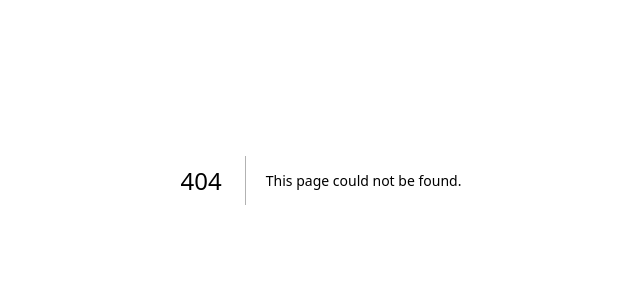
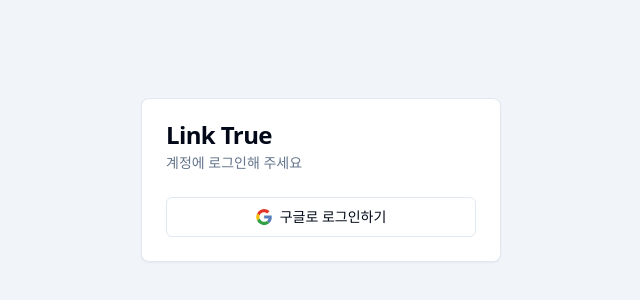
Before and after one commit to toy-crane/fastcampus-optimize-performance, a Next.js app in the folder apps/linktrue/: page /login in a window 1280 px wide. Before the commit this address had no page. Shown: the part 220-520 px from the top of the page, without its empty margins (319-959 px from the left). Built offline with nearby package versions, Linux system fonts and the light colour scheme.

Commit message:
Google OAuth 회원 가입 및 로그인 페이지 구현

```diff
--- /dev/null
+++ b/apps/linktrue/app/auth/callback/route.ts
@@ -0,0 +1,30 @@
+import { NextResponse } from "next/server";
+// The client you created from the Server-Side Auth instructions
+import { createClient } from "@/utils/supabase/server";
+
+export async function GET(request: Request) {
+  const { searchParams, origin } = new URL(request.url);
+  const code = searchParams.get("code");
+  // if "next" is in param, use it as the redirect URL
+  const next = searchParams.get("next") ?? "/";
+
+  if (code) {
+    const supabase = createClient();
+    const { error } = await supabase.auth.exchangeCodeForSession(code);
+    if (!error) {
+      const forwardedHost = request.headers.get("x-forwarded-host"); // original origin before load balancer
+      const isLocalEnv = process.env.NODE_ENV === "development";
+      if (isLocalEnv) {
+        // we can be sure that there is no load balancer in between, so no need to watch for X-Forwarded-Host
+        return NextResponse.redirect(`${origin}${next}`);
+      } else if (forwardedHost) {
+        return NextResponse.redirect(`https://${forwardedHost}${next}`);
+      } else {
+        return NextResponse.redirect(`${origin}${next}`);
+      }
+    }
+  }
+
+  // return the user to an error page with instructions
+  return NextResponse.redirect(`${origin}/auth/auth-code-error`);
+}
--- /dev/null
+++ b/apps/linktrue/app/login/page.tsx
@@ -0,0 +1,56 @@
+import { GoogleIcon } from "@/components/icons";
+import { Button } from "@/components/ui/button";
+import {
+  Card,
+  CardHeader,
+  CardTitle,
+  CardDescription,
+  CardContent,
+} from "@/components/ui/card";
+import { createClient } from "@/utils/supabase/server";
+import { headers } from "next/headers";
+import { redirect } from "next/navigation";
+
+function Page() {
+  const loginWithGoogle = async () => {
+    "use server";
+    const origin = headers().get("origin");
+    const supabase = createClient();
+    const { error, data } = await supabase.auth.signInWithOAuth({
+      provider: "google",
+      options: {
+        redirectTo: `${origin}/auth/callback`,
+      },
+    });
+    if (error) {
+      throw error;
+    } else {
+      redirect(data.url);
+    }
+  };
+
+  return (
+    <div className="min-h-screen flex items-center justify-center bg-muted">
+      <Card className="w-[360px]">
+        <CardHeader>
+          <CardTitle>Link True</CardTitle>
+          <CardDescription>계정에 로그인해 주세요</CardDescription>
+        </CardHeader>
+        <CardContent>
+          <form>
+            <Button
+              variant="outline"
+              className="w-full"
+              formAction={loginWithGoogle}
+            >
+              <GoogleIcon className="mr-2 h-4 w-4" />
+              구글로 로그인하기
+            </Button>
+          </form>
+        </CardContent>
+      </Card>
+    </div>
+  );
+}
+
+export default Page;
--- a/apps/linktrue/app/page.tsx
+++ b/apps/linktrue/app/page.tsx
@@ -1,6 +1,9 @@
 import { Button } from "@/components/ui/button";
+import { createClient } from "@/utils/supabase/server";
 
-function Page() {
+async function Page() {
+  const supabase = createClient();
+
   return (
     <div className="container">
       <Button>Hello</Button>
--- /dev/null
+++ b/apps/linktrue/app/signup/page.tsx
@@ -0,0 +1,56 @@
+import { GoogleIcon } from "@/components/icons";
+import { Button } from "@/components/ui/button";
+import {
+  Card,
+  CardHeader,
+  CardTitle,
+  CardDescription,
+  CardContent,
+} from "@/components/ui/card";
+import { createClient } from "@/utils/supabase/server";
+import { headers } from "next/headers";
+import { redirect } from "next/navigation";
+
+function Page() {
+  const signupWithGoogle = async () => {
+    "use server";
+    const origin = headers().get("origin");
+    const supabase = createClient();
+    const { error, data } = await supabase.auth.signInWithOAuth({
+      provider: "google",
+      options: {
+        redirectTo: `${origin}/auth/callback`,
+      },
+    });
+    if (error) {
+      throw error;
+    } else {
+      redirect(data.url);
+    }
+  };
+
+  return (
+    <div className="min-h-screen flex items-center justify-center bg-muted">
+      <Card className="w-[360px]">
+        <CardHeader>
+          <CardTitle>Link True</CardTitle>
+          <CardDescription>회원 가입</CardDescription>
+        </CardHeader>
+        <CardContent>
+          <form>
+            <Button
+              variant="outline"
+              className="w-full"
+              formAction={signupWithGoogle}
+            >
+              <GoogleIcon className="mr-2 h-4 w-4" />
+              구글로 시작하기
+            </Button>
+          </form>
+        </CardContent>
+      </Card>
+    </div>
+  );
+}
+
+export default Page;
--- /dev/null
+++ b/apps/linktrue/components/icons.tsx
@@ -0,0 +1,32 @@
+export const GoogleIcon = (props: React.SVGProps<SVGSVGElement>) => {
+  return (
+    <svg
+      xmlns="http://www.w3.org/2000/svg"
+      width="200"
+      height="200"
+      viewBox="0 0 128 128"
+      {...props}
+    >
+      <path
+        fill="#fff"
+        d="M44.59 4.21a63.28 63.28 0 0 0 4.33 120.9a67.6 67.6 0 0 0 32.36.35a57.13 57.13 0 0 0 25.9-13.46a57.44 57.44 0 0 0 16-26.26a74.33 74.33 0 0 0 1.61-33.58H65.27v24.69h34.47a29.72 29.72 0 0 1-12.66 19.52a36.16 36.16 0 0 1-13.93 5.5a41.29 41.29 0 0 1-15.1 0A37.16 37.16 0 0 1 44 95.74a39.3 39.3 0 0 1-14.5-19.42a38.31 38.31 0 0 1 0-24.63a39.25 39.25 0 0 1 9.18-14.91A37.17 37.17 0 0 1 76.13 27a34.28 34.28 0 0 1 13.64 8q5.83-5.8 11.64-11.63c2-2.09 4.18-4.08 6.15-6.22A61.22 61.22 0 0 0 87.2 4.59a64 64 0 0 0-42.61-.38z"
+      />
+      <path
+        fill="#e33629"
+        d="M44.59 4.21a64 64 0 0 1 42.61.37a61.22 61.22 0 0 1 20.35 12.62c-2 2.14-4.11 4.14-6.15 6.22Q95.58 29.23 89.77 35a34.28 34.28 0 0 0-13.64-8a37.17 37.17 0 0 0-37.46 9.74a39.25 39.25 0 0 0-9.18 14.91L8.76 35.6A63.53 63.53 0 0 1 44.59 4.21z"
+      />
+      <path
+        fill="#f8bd00"
+        d="M3.26 51.5a62.93 62.93 0 0 1 5.5-15.9l20.73 16.09a38.31 38.31 0 0 0 0 24.63q-10.36 8-20.73 16.08a63.33 63.33 0 0 1-5.5-40.9z"
+      />
+      <path
+        fill="#587dbd"
+        d="M65.27 52.15h59.52a74.33 74.33 0 0 1-1.61 33.58a57.44 57.44 0 0 1-16 26.26c-6.69-5.22-13.41-10.4-20.1-15.62a29.72 29.72 0 0 0 12.66-19.54H65.27c-.01-8.22 0-16.45 0-24.68z"
+      />
+      <path
+        fill="#319f43"
+        d="M8.75 92.4q10.37-8 20.73-16.08A39.3 39.3 0 0 0 44 95.74a37.16 37.16 0 0 0 14.08 6.08a41.29 41.29 0 0 0 15.1 0a36.16 36.16 0 0 0 13.93-5.5c6.69 5.22 13.41 10.4 20.1 15.62a57.13 57.13 0 0 1-25.9 13.47a67.6 67.6 0 0 1-32.36-.35a63 63 0 0 1-23-11.59A63.73 63.73 0 0 1 8.75 92.4z"
+      />
+    </svg>
+  );
+};
--- /dev/null
+++ b/apps/linktrue/components/ui/card.tsx
@@ -0,0 +1,79 @@
+import * as React from "react"
+
+import { cn } from "@/lib/utils"
+
+const Card = React.forwardRef<
+  HTMLDivElement,
+  React.HTMLAttributes<HTMLDivElement>
+>(({ className, ...props }, ref) => (
+  <div
+    ref={ref}
+    className={cn(
+      "rounded-lg border bg-card text-card-foreground shadow-sm",
+      className
+    )}
+    {...props}
+  />
+))
+Card.displayName = "Card"
+
+const CardHeader = React.forwardRef<
+  HTMLDivElement,
+  React.HTMLAttributes<HTMLDivElement>
+>(({ className, ...props }, ref) => (
+  <div
+    ref={ref}
+    className={cn("flex flex-col space-y-1.5 p-6", className)}
+    {...props}
+  />
+))
+CardHeader.displayName = "CardHeader"
+
+const CardTitle = React.forwardRef<
+  HTMLParagraphElement,
+  React.HTMLAttributes<HTMLHeadingElement>
+>(({ className, ...props }, ref) => (
+  <h3
+    ref={ref}
+    className={cn(
+      "text-2xl font-semibold leading-none tracking-tight",
+      className
+    )}
+    {...props}
+  />
+))
+CardTitle.displayName = "CardTitle"
+
+const CardDescription = React.forwardRef<
+  HTMLParagraphElement,
+  React.HTMLAttributes<HTMLParagraphElement>
+>(({ className, ...props }, ref) => (
+  <p
+    ref={ref}
+    className={cn("text-sm text-muted-foreground", className)}
+    {...props}
+  />
+))
+CardDescription.displayName = "CardDescription"
+
+const CardContent = React.forwardRef<
+  HTMLDivElement,
+  React.HTMLAttributes<HTMLDivElement>
+>(({ className, ...props }, ref) => (
+  <div ref={ref} className={cn("p-6 pt-0", className)} {...props} />
+))
+CardContent.displayName = "CardContent"
+
+const CardFooter = React.forwardRef<
+  HTMLDivElement,
+  React.HTMLAttributes<HTMLDivElement>
+>(({ className, ...props }, ref) => (
+  <div
+    ref={ref}
+    className={cn("flex items-center p-6 pt-0", className)}
+    {...props}
+  />
+))
+CardFooter.displayName = "CardFooter"
+
+export { Card, CardHeader, CardFooter, CardTitle, CardDescription, CardContent }
```
